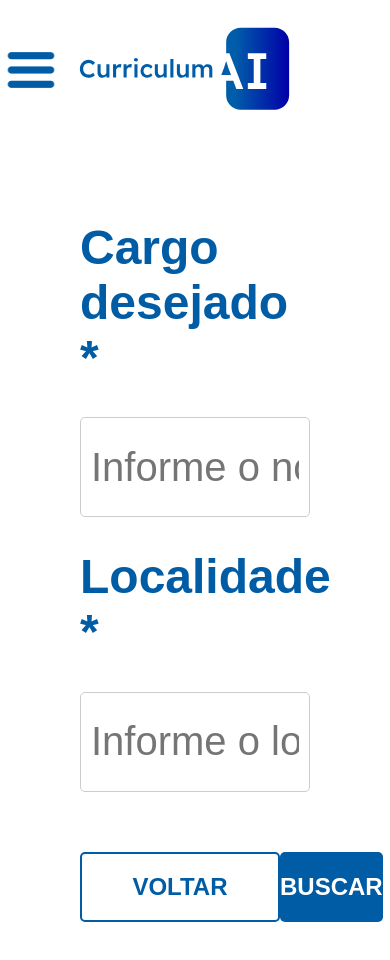
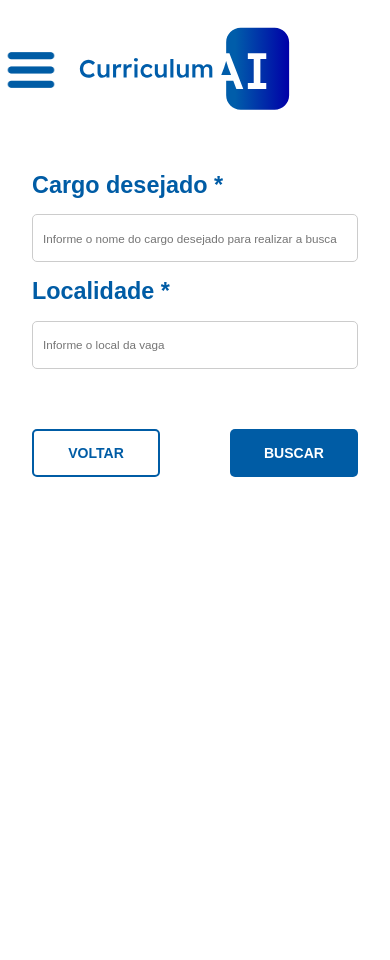
Before and after one commit to Curriculum-Vitae-AI/Curriculum-AI-FrontEnd, a React (Create React App) app: page /vagas in a window 390 px wide. Shown: the top 960 px of the page. After the commit the page ends 844 px from the top, so only its background shows below. Built offline with nearby package versions, Linux system fonts and the light colour scheme.

Commit message:
fix: faz correcoes na responsividade

```diff
--- a/src/App.css
+++ b/src/App.css
@@ -73,7 +73,6 @@ textarea {
   border-radius: 5px;
   background-color: rgba(0, 92, 165, 1);
   color: white;
-  padding: 15px 35px;
   transition: background-color 0.5s ease, color 0.5s ease;
 }
 
--- a/src/pages/CartaDeMotivacao.js
+++ b/src/pages/CartaDeMotivacao.js
@@ -5,6 +5,8 @@ import { format } from 'date-fns';
 import { downloadPdf } from '../utils/PdfUtils.js';
 import { getMotivationLetter } from '../services/MotivationLetterService.js';
 import { showToastSuccess, showToastError, showToastGenericError } from '../components/Toaster.js';
+
+import styles from "../styles/components/Forms.module.css";
 
 function CartaDeMotivacao() {
 
@@ -48,9 +50,9 @@ function CartaDeMotivacao() {
     }
 
     return (
-        <div className="CartaDeMotivacao">
+        <div className={styles.CartaDeMotivacao}>
             <div>
-                <form onSubmit={handleSubmit}>
+                <form className={styles.form} onSubmit={handleSubmit}>
                     <div>
                         <h1>Nome da empresa *</h1>
                         <input
@@ -81,7 +83,7 @@ function CartaDeMotivacao() {
                             maxLength={100}
                         />
                     </div>
-                    <div className="botoes">
+                    <div className={styles.botoes}>
                         <Link to="/"><button className="btnVoltar">VOLTAR</button></Link>
                         <button
                             className={loading ? "btnLoading" : "btnDownload"}
--- a/src/pages/Home.js
+++ b/src/pages/Home.js
@@ -4,8 +4,6 @@ import Card from '../components/Card';
 import imgRoadmap from "../assets/Home/imgRoadmap.svg";
 import imgCarta from "../assets/Home/imgCarta.svg";
 import imgVagas from "../assets/Home/imgVagas.svg";
-import FlechaDireita from '../assets/Home/flechaDireita.svg';
-import FlechaEsquerda from '../assets/Home/flechaEsquerda.svg';
 import styles from "../styles/pages/Home.module.css";
 
 function Home() {
--- a/src/pages/Roadmap.js
+++ b/src/pages/Roadmap.js
@@ -5,6 +5,8 @@ import { format } from 'date-fns';
 import { downloadPdf } from '../utils/PdfUtils.js';
 import { getRoadMap } from '../services/RoadMapService.js'
 import { showToastSuccess, showToastError, showToastGenericError } from '../components/Toaster.js';
+
+import styles from "../styles/components/Forms.module.css";
 
 function Roadmap() {
 
@@ -41,8 +43,8 @@ function Roadmap() {
   }
 
   return (
-    <div className="Roadmap">
-      <form onSubmit={handleSubmit}>
+    <div className={styles.Roadmap}>
+      <form  className={styles.form} onSubmit={handleSubmit}>
         <div>
           <h1>Vaga *</h1>
           <textarea
@@ -53,7 +55,7 @@ function Roadmap() {
             maxLength={100}
           />
         </div>
-        <div className="botoes">
+        <div className={styles.botoes}>
           <Link to="/">
             <button className="btnVoltar">VOLTAR</button>
           </Link>
--- a/src/pages/Vagas.js
+++ b/src/pages/Vagas.js
@@ -3,6 +3,8 @@ import { Link } from 'react-router-dom';
 
 import { listVacancy } from '../services/VacancyService.js';
 import { showToastSuccess, showToastError, showToastGenericError } from '../components/Toaster.js';
+
+import styles from "../styles/components/Forms.module.css";
 
 function Vagas() {
 
@@ -60,8 +62,8 @@ function Vagas() {
     };
 
     return (
-        <div className="Vagas">
-            <form onSubmit={handleSubmit}>
+        <div className={styles.Vagas}>
+            <form onSubmit={handleSubmit} className={styles.form}>
                 <div>
                     <div>
                         <h1>Cargo desejado *</h1>
@@ -98,7 +100,7 @@ function Vagas() {
                         </div>
                     ) : undefined}
                 </div>
-                <div className="botoes">
+                <div className={styles.botoes}>
                     <Link to="/"><button className="btnVoltar">VOLTAR</button></Link>
                     <button
                         className={loading ? "btnLoading" : "btnDownload"}
--- a/src/styles/components/Card.module.css
+++ b/src/styles/components/Card.module.css
@@ -124,3 +124,9 @@
         align-items: center;
     }
 }
+
+@media (max-width: 600px){
+    .esquerda{
+        width: 150%;
+    }
+}
--- /dev/null
+++ b/src/styles/components/Forms.module.css
@@ -0,0 +1,113 @@
+.form{
+    font-size: 1vw;
+    input{
+        height: 3rem;
+        font-size: 1vw;
+    }
+    textarea{
+        height: 8rem;
+        font-size: 1vw;
+    }
+}
+
+.Roadmap,
+.CartaDeMotivacao,
+.Vagas {
+  display: flex;
+  flex-direction: column;
+  padding: 3rem 5rem;
+}
+
+.Roadmap,
+.CartaDeMotivacao,
+.Vagas h1 {
+  color: rgba(0, 92, 165, 1);
+}
+
+.botoes {
+    display: flex;
+    justify-content: space-between;
+    align-items: center;
+    margin-top: 60px;
+    button{
+        width: 8rem;
+        height: 3rem;
+        font-size: 70%;
+    }
+}
+
+@media (max-width: 1280px) {
+    .botoes {
+        button{
+            font-size: 100%;
+        }
+    }
+}
+
+@media (max-width: 1024px){
+    .form{
+        font-size: 1vw;
+        input{
+            height: 3rem;
+            font-size: 1.2vw;
+        }
+        textarea{
+            height: 8rem;
+            font-size: 1.2vw;
+        }
+    }
+    .botoes {
+        button{
+            font-size: 120%;
+        }
+    }
+}
+
+@media (max-width: 820px){
+    .form{
+        font-size: 1.3vw;
+        input{
+            height: 3rem;
+            font-size: 1.4vw;
+        }
+        textarea{
+            height: 8rem;
+            font-size: 1.4vw;
+        }
+    }
+}
+
+@media (max-width: 768px){
+    .form{
+        font-size: 1.7vw;
+        input{
+            height: 3rem;
+            font-size: 1.7vw;
+        }
+        textarea{
+            height: 8rem;
+            font-size: 1.7vw;
+        }
+    }
+}
+
+@media (max-width: 500px){
+    .form{
+        font-size: 3vw;
+        input{
+            height: 3rem;
+            font-size: 3vw;
+        }
+        textarea{
+            height: 8rem;
+            font-size: 3vw;
+        }
+    }
+    .Roadmap,
+    .CartaDeMotivacao,
+    .Vagas {
+      display: flex;
+      flex-direction: column;
+      padding: 1rem 2rem;
+    }
+}
--- a/src/styles/pages/Home.module.css
+++ b/src/styles/pages/Home.module.css
@@ -101,3 +101,12 @@
         width: auto;
     }
 }
+
+@media (max-width: 600px){
+    .Home{
+        padding: 2rem 1rem;
+    }
+    .carouselBtn{
+        margin-top: 130%;
+    }
+}
```
